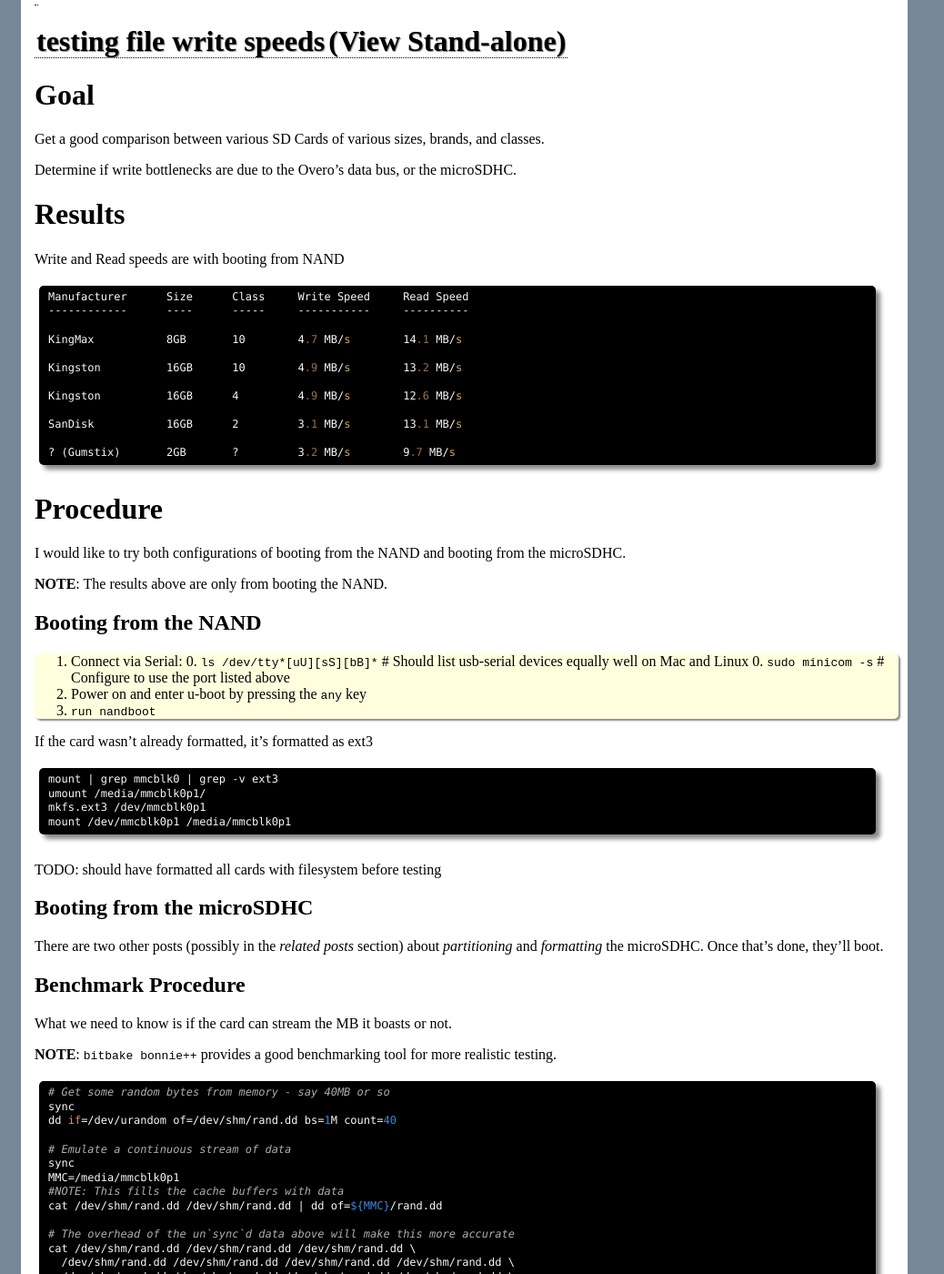
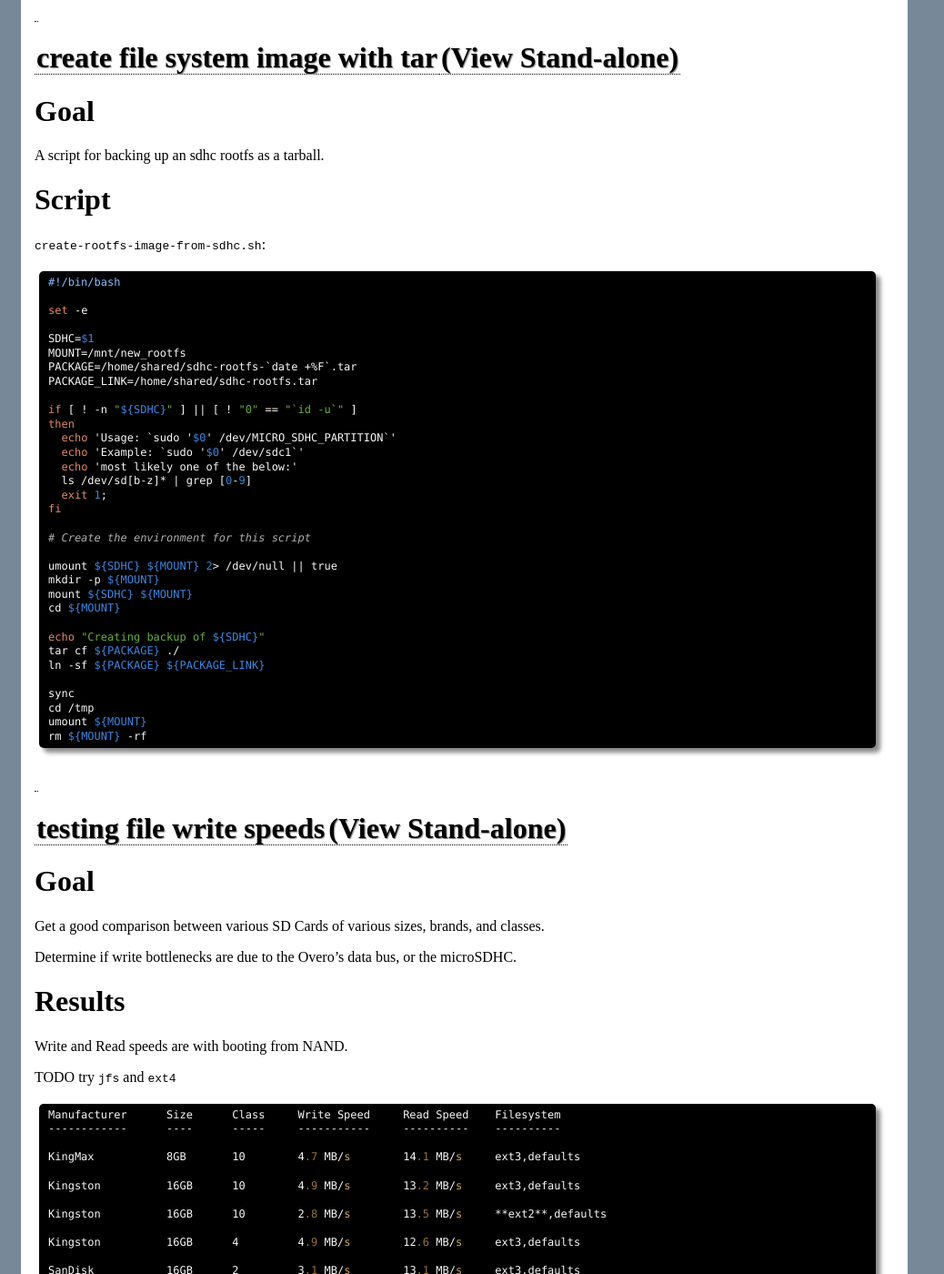
Before and after one commit to fastr/fastr.github.com, a Jekyll site: the page built from all.html, in a window 1280 px wide and 1400 px high, scrolled down 783 px. Shown: the whole window at 91% size, without its empty margins (0-1038 px from the left). Built offline with Jekyll 4.4.1, drawn with Linux system fonts in a browser that asks for light colours; Markdown is read by kramdown in place of the engine named in the settings; some of the changed text lies outside the part shown.

Commit message:
added script to create rootfs tarball from sdhc; updated write speeds doc

```diff
--- a/_posts/2010-09-01-testing-file-write-speeds.md
+++ b/_posts/2010-09-01-testing-file-write-speeds.md
@@ -14,20 +14,32 @@ Determine if write bottlenecks are due to the Overo's data bus, or the microSDHC
 Results
 ====
 
-Write and Read speeds are with booting from NAND
+Write and Read speeds are with booting from NAND.
 
-    Manufacturer      Size      Class     Write Speed     Read Speed
-    ------------      ----      -----     -----------     ----------
+TODO try `jfs` and `ext4`
 
-    KingMax           8GB       10        4.7 MB/s        14.1 MB/s
+    Manufacturer      Size      Class     Write Speed     Read Speed    Filesystem
+    ------------      ----      -----     -----------     ----------    ----------
 
-    Kingston          16GB      10        4.9 MB/s        13.2 MB/s
+    KingMax           8GB       10        4.7 MB/s        14.1 MB/s     ext3,defaults
 
-    Kingston          16GB      4         4.9 MB/s        12.6 MB/s
+    Kingston          16GB      10        4.9 MB/s        13.2 MB/s     ext3,defaults
 
-    SanDisk           16GB      2         3.1 MB/s        13.1 MB/s
+    Kingston          16GB      10        2.8 MB/s        13.5 MB/s     **ext2**,defaults
 
-    ? (Gumstix)       2GB       ?         3.2 MB/s        9.7 MB/s
+    Kingston          16GB      4         4.9 MB/s        12.6 MB/s     ext3,defaults
+
+    SanDisk           16GB      2         3.1 MB/s        13.1 MB/s     ext3,defaults
+
+    ? (Gumstix)       2GB       ?         3.2 MB/s        9.7 MB/s      ext3,defaults
+
+Comparison: regular desktop with Kingston Multi-reader USB 2.0
+
+    Kingston          16GB      10        5.3 MB/s        137.0 MB/s    **ext4**,defaults
+
+    Kingston          16GB      10        3.3 MB/s        36.0 MB/s     ext3,defaults
+
+    Kingston          16GB      10        5.5 MB/s        91.2 MB/s     **ext2**,defaults
 
 Procedure
 ====
--- /dev/null
+++ b/_posts/2010-09-16-create-file-system-image-with-tar.md
@@ -0,0 +1,49 @@
+---
+layout: article
+title: create file system image with tar
+categories: utility
+updated_at: 2010-09-16
+---
+Goal
+====
+
+A script for backing up an sdhc rootfs as a tarball.
+
+Script
+====
+
+`create-rootfs-image-from-sdhc.sh`:
+
+    #!/bin/bash
+
+    set -e
+
+    SDHC=$1
+    MOUNT=/mnt/new_rootfs
+    PACKAGE=/home/shared/sdhc-rootfs-`date +%F`.tar
+    PACKAGE_LINK=/home/shared/sdhc-rootfs.tar
+
+    if [ ! -n "${SDHC}" ] || [ ! "0" == "`id -u`" ]
+    then
+      echo 'Usage: `sudo '$0' /dev/MICRO_SDHC_PARTITION`'
+      echo 'Example: `sudo '$0' /dev/sdc1`'
+      echo 'most likely one of the below:'
+      ls /dev/sd[b-z]* | grep [0-9]
+      exit 1;
+    fi
+
+    # Create the environment for this script
+
+    umount ${SDHC} ${MOUNT} 2> /dev/null || true
+    mkdir -p ${MOUNT}
+    mount ${SDHC} ${MOUNT}
+    cd ${MOUNT}
+
+    echo "Creating backup of ${SDHC}"
+    tar cf ${PACKAGE} ./
+    ln -sf ${PACKAGE} ${PACKAGE_LINK}
+
+    sync
+    cd /tmp
+    umount ${MOUNT}
+    rm ${MOUNT} -rf
```
